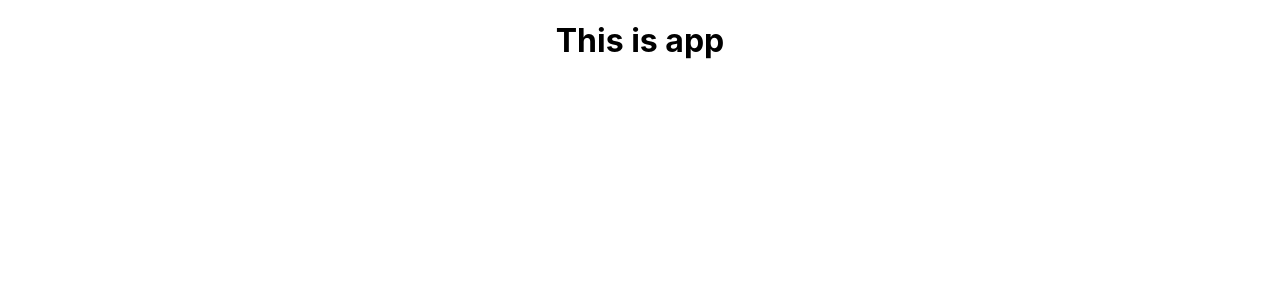
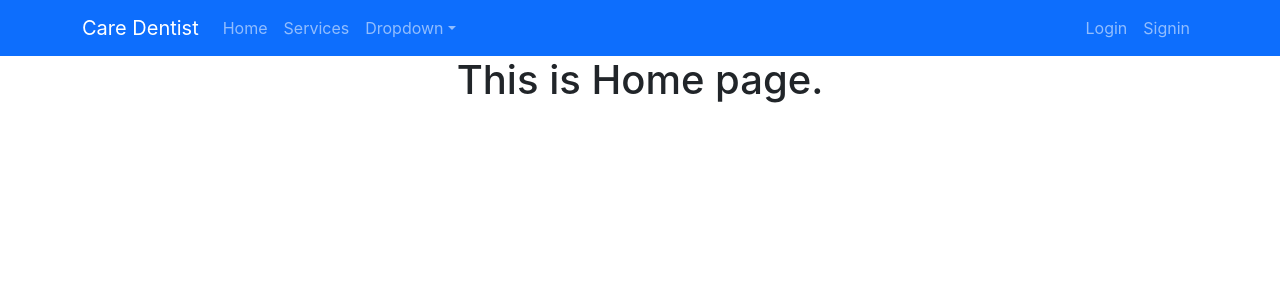
Before and after one commit to mdohidurzaman/care-dentist, a React (Create React App) app: page / in a window 1280 px wide. Shown: the top 300 px of the page. Built offline with nearby package versions, Linux system fonts and the light colour scheme.

Commit message:
Added navbar

```diff
--- a/package.json
+++ b/package.json
@@ -6,8 +6,11 @@
     "@testing-library/jest-dom": "^5.16.4",
     "@testing-library/react": "^13.1.1",
     "@testing-library/user-event": "^13.5.0",
+    "bootstrap": "^5.1.3",
     "react": "^18.0.0",
+    "react-bootstrap": "^2.2.3",
     "react-dom": "^18.0.0",
+    "react-router-dom": "^6.3.0",
     "react-scripts": "5.0.1",
     "web-vitals": "^2.1.4"
   },
--- a/public/index.html
+++ b/public/index.html
@@ -15,6 +15,12 @@
       user's mobile device or desktop. See https://developers.google.com/web/fundamentals/web-app-manifest/
     -->
     <link rel="manifest" href="%PUBLIC_URL%/manifest.json" />
+    <link
+      rel="stylesheet"
+      href="https://cdn.jsdelivr.net/npm/bootstrap@5.1.3/dist/css/bootstrap.min.css"
+      integrity="sha384-1BmE4kWBq78iYhFldvKuhfTAU6auU8tT94WrHftjDbrCEXSU1oBoqyl2QvZ6jIW3"
+      crossorigin="anonymous"
+    />
     <!--
       Notice the use of %PUBLIC_URL% in the tags above.
       It will be replaced with the URL of the `public` folder during the build.
--- a/src/App.js
+++ b/src/App.js
@@ -1,9 +1,15 @@
+import { Route, Routes } from "react-router-dom";
 import "./App.css";
+import Home from "./Pages/Home/Home";
+import Header from "./Pages/Share/Header/Header";
 
 function App() {
   return (
     <div className="App">
-      <h1>This is app</h1>
+      <Header></Header>
+      <Routes>
+        <Route path="/" element={<Home></Home>}></Route>
+      </Routes>
     </div>
   );
 }
--- a/src/Pages/Home/Home.js
+++ b/src/Pages/Home/Home.js
@@ -3,7 +3,7 @@
 const Home = () => {
   return (
     <div>
-      <h1>This is home page</h1>
+      <h1>This is Home page.</h1>
     </div>
   );
 };
--- a/src/Pages/Share/Header/Header.js
+++ b/src/Pages/Share/Header/Header.js
@@ -1,10 +1,41 @@
 import React from "react";
+import { Container, Nav, Navbar, NavDropdown } from "react-bootstrap";
 
 const Header = () => {
   return (
-    <div>
-      <h1>This is header page</h1>
-    </div>
+    <>
+      <Navbar collapseOnSelect expand="lg" bg="primary" variant="dark">
+        <Container>
+          <Navbar.Brand href="#home">Care Dentist</Navbar.Brand>
+          <Navbar.Toggle aria-controls="responsive-navbar-nav" />
+          <Navbar.Collapse id="responsive-navbar-nav">
+            <Nav className="me-auto">
+              <Nav.Link href="#features">Home</Nav.Link>
+              <Nav.Link href="#pricing">Services</Nav.Link>
+              <NavDropdown title="Dropdown" id="collasible-nav-dropdown">
+                <NavDropdown.Item href="#action/3.1">Action</NavDropdown.Item>
+                <NavDropdown.Item href="#action/3.2">
+                  Another action
+                </NavDropdown.Item>
+                <NavDropdown.Item href="#action/3.3">
+                  Something
+                </NavDropdown.Item>
+                <NavDropdown.Divider />
+                <NavDropdown.Item href="#action/3.4">
+                  Separated link
+                </NavDropdown.Item>
+              </NavDropdown>
+            </Nav>
+            <Nav>
+              <Nav.Link href="#deets">Login</Nav.Link>
+              <Nav.Link eventKey={2} href="#memes">
+                Signin
+              </Nav.Link>
+            </Nav>
+          </Navbar.Collapse>
+        </Container>
+      </Navbar>
+    </>
   );
 };
 
--- a/src/index.js
+++ b/src/index.js
@@ -1,14 +1,17 @@
-import React from 'react';
-import ReactDOM from 'react-dom/client';
-import './index.css';
-import App from './App';
-import reportWebVitals from './reportWebVitals';
+import React from "react";
+import ReactDOM from "react-dom/client";
+import "./index.css";
+import App from "./App";
+import reportWebVitals from "./reportWebVitals";
+import { BrowserRouter } from "react-router-dom";
 
-const root = ReactDOM.createRoot(document.getElementById('root'));
+const root = ReactDOM.createRoot(document.getElementById("root"));
 root.render(
-  <React.StrictMode>
-    <App />
-  </React.StrictMode>
+  <BrowserRouter>
+    <React.StrictMode>
+      <App />
+    </React.StrictMode>
+  </BrowserRouter>
 );
 
 // If you want to start measuring performance in your app, pass a function
```
Also changed, not shown: 1 other file (tests, documents, lock files or other folders).
